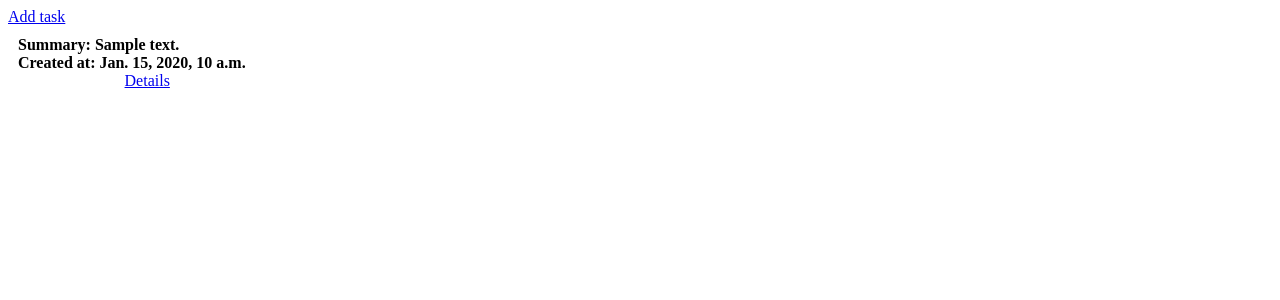
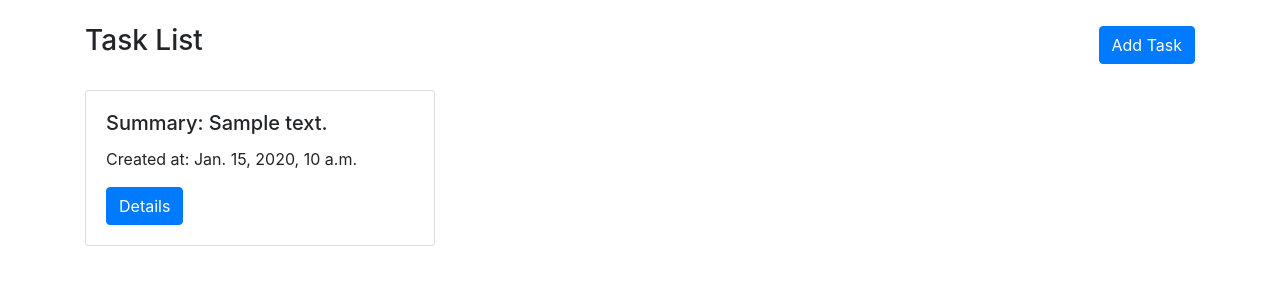
Before and after one commit to ABM1204/HW57, a Django app: page / in a window 1280 px wide. Shown: the top 300 px of the page. Run offline with Django 5.2, Linux system fonts and the light colour scheme; tables that the repository leaves empty hold one stand-in row (values such as "Sample post"); parts of the project's set-up code (start-up, migrations or seed data) failed here and were passed over; some libraries are stand-ins or nearby versions.

Commit message:
Добавил детальный просмотр, внутри релизовал обновление и удаления. Добавил и обновил шаблоны, стелизовал кнопки, задачи оформил в виде карточек и добавил флексы.

```diff
--- a/source/HW57/urls.py
+++ b/source/HW57/urls.py
@@ -19,7 +19,9 @@ from django.urls import path
 from to_do_list import views
 
 urlpatterns = [
-    path('admin/', admin.site.urls),
     path('', views.TaskListView.as_view(), name='task_list'),
     path('add/', views.TaskAddView.as_view(), name='task_add'),
+    path('task/<int:pk>/', views.TaskDetailView.as_view(), name='task_detail'),
+    path('task/<int:pk>/edit/', views.TaskDetailView.task_edit, name='task_edit'),
+    path('task/<int:pk>/delete/', views.TaskDetailView.task_delete, name='task_delete'),
 ]
--- a/source/to_do_list/templates/index.html
+++ b/source/to_do_list/templates/index.html
@@ -2,20 +2,28 @@
 <html lang="en">
 <head>
     <meta charset="UTF-8">
-    <title>Document</title>
+    <title>Task List</title>
+    <link rel="stylesheet" href="https://stackpath.bootstrapcdn.com/bootstrap/4.3.1/css/bootstrap.min.css">
 </head>
 <body>
-    <a href="{% url 'task_add' %}">Add task</a>
-    <div style="display: flex; flex-wrap: wrap;">
-        {% for task in tasks %}
-        <div class="card" style="width: 18rem; margin: 10px;">
-            <div class="card-body">
-                <strong>Summary: {{ task.summary }}</strong><br>
-                <strong>Created at: {{ task.created_at }}</strong><br>
-                <a href="#" style="margin-left: 37%">Details</a>
+    <div class="container mt-4">
+        <div class="d-flex justify-content-between align-items-center mb-4">
+            <h1 class="h3">Task List</h1>
+            <a href="{% url 'task_add' %}" class="btn btn-primary">Add Task</a>
+        </div>
+        <div class="row">
+            {% for task in tasks %}
+            <div class="col-md-4 mb-4">
+                <div class="card h-100">
+                    <div class="card-body">
+                        <h5 class="card-title">Summary: {{ task.summary }}</h5>
+                        <p class="card-text">Created at: {{ task.created_at }}</p>
+                        <a href="{% url 'task_detail' task.pk %}" class="btn btn-primary">Details</a>
+                    </div>
+                </div>
             </div>
+            {% endfor %}
         </div>
-        {% endfor %}
     </div>
 </body>
 </html>
--- a/source/to_do_list/templates/task_add.html
+++ b/source/to_do_list/templates/task_add.html
@@ -1,4 +1,3 @@
-<!-- templates/task_add.html -->
 <!DOCTYPE html>
 <html lang="en">
 <head>
--- a/source/to_do_list/views.py
+++ b/source/to_do_list/views.py
@@ -1,4 +1,4 @@
-from django.shortcuts import render, redirect
+from django.shortcuts import render, redirect, get_object_or_404
 from django.views import View
 from django.views.generic import TemplateView
 
@@ -33,3 +33,41 @@ class TaskAddView(View):
             )
             return redirect('task_list')
         return render(request, 'task_add.html', {'form': form})
+
+
+class TaskDetailView(View):
+
+    def get(self, request, pk, *args, **kwargs):
+        task = get_object_or_404(Task, pk=pk)
+        template_name = "task_detail.html" if task.type else "test_detail.html"
+        return render(request, template_name, {'task': task})
+
+    def task_edit(request, pk, *args, **kwargs):
+        task = get_object_or_404(Task, pk=pk)
+        if request.method == "GET":
+            form = TaskForm(initial={
+                "summary": task.summary,
+                "description": task.description,
+                "type": task.type,
+                "status": task.status,
+            })
+            return render(request, "task_edit.html", context={"form": form, "task": task})
+        else:
+            form = TaskForm(data=request.POST)
+            if form.is_valid():
+                task.summary = form.cleaned_data['summary']
+                task.description = form.cleaned_data['description']
+                task.type = form.cleaned_data['type']
+                task.status = form.cleaned_data['status']
+                task.save()
+                return redirect("task_detail", pk=task.pk)
+            else:
+                return render(request, "task_edit.html", context={"form": form, "task": task})
+
+    def task_delete(request, pk, *args, **kwargs):
+        task = get_object_or_404(Task, pk=pk)
+        if request.method == "GET":
+            return render(request, "task_delete.html", context={"task": task})
+        else:
+            task.delete()
+            return redirect("task_list")
```
Also changed, not shown: source/to_do_list/templates/task_delete.html (added, +20 -0 lines), source/to_do_list/templates/task_detail.html (added, +20 -0 lines), source/to_do_list/templates/task_edit.html (added, +27 -0 lines).
